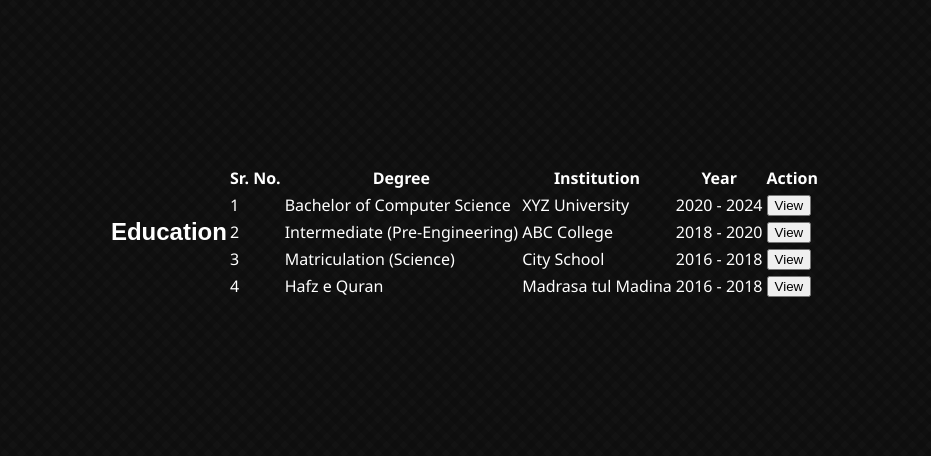
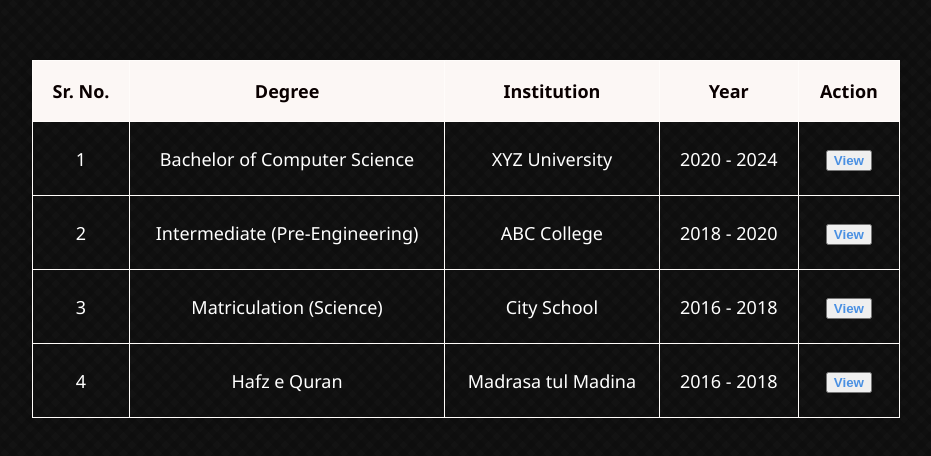
Before and after one commit to sidi-125/file-4, a React (Create React App) app: page /education in a window 1280 px wide. Shown: the part 228-684 px from the top of the page, without its empty margins (174-1105 px from the left). Built offline with nearby package versions, Linux system fonts and the light colour scheme.

Commit message:
opacity remove

```diff
--- a/src/Pages/Education/Education.css
+++ b/src/Pages/Education/Education.css
@@ -1,40 +1,150 @@
 .education-section {
+  padding: 100px 20px; /* Increased top and bottom padding */
+  text-align: center;
+  min-height: 90vh; /* Increased minimum height */
+
+  animation: fadeIn 2s ease-out forwards;
+}
+
+.education-title {
+  font-size: 80px;
+  font-weight: 10%;
+  margin-bottom: 30px;
+  color: hsl(210, 50%, 95%);
+  opacity: 0;
+  transform: translateY(-50px);
+  transition: opacity 5s, transform 5s; /* Slow down the speed */
+}
+
+.education-title.visible {
+  opacity: 1;
+  transform: translateY(0);
+}
+
+/* Remove cursor pointer and highlight effect */
+.education-table tr:hover {
+  background-color: inherit; /* Remove hover highlight */
+  transform: inherit; /* Remove scale effect */
+  cursor: default; /* Remove pointer cursor */
+}
+
+
+
+.education-table {
+  width: 70%; /* Reduced table width */
+  margin: 0 auto;
+  border-collapse: collapse;
+  box-shadow: 0 0 12px rgba(0, 0, 0, 0.1);
+  animation: slideUp 2s ease-out 0.5s forwards;
+}
+
+@keyframes slideUp {
+  0% {
+    transform: translateY(20px);
+    opacity: 0;
+  }
+  100% {
+    transform: translateY(0);
+    opacity: 1;
+  }
+}
+
+.education-table tr {
+  opacity: 0;
+  animation: fadeInRow 1.5s ease-out forwards;
+  animation-delay: calc(0.2s * var(--row-index));
+}
+
+@keyframes fadeInRow {
+  0% { opacity: 0; }
+  100% { opacity: 1; }
+}
+
+.education-table th,
+.education-table td {
+  border: 1px solid hsl(24, 100%, 99%);
+  padding: 24px 16px; /* Increased vertical padding for height */
+  font-size: 18px;
+  text-align: center;
+  transition: all 0.3s ease;
+}
+
+.education-table th {
+  background-color: hwb(20 96% 1%);
+  color: #0a0000;
+  padding: 18px;
+}
+
+.education-table th:first-child,
+.education-table td:first-child {
+  width: 60px;
+}
+
+.education-table tr:hover {
+  background-color: #6fb4ec;
+  cursor: pointer;
+  transform: scale(1.005);
+}
+
+.view-link {
+  color: #4A90E2;
+  text-decoration: none;
+  font-weight: bold;
+  transition: color 0.3s ease;
+}
+
+.view-link:hover {
+  color: #f13c05;
+  text-decoration: underline;
+}
+
+/* Modal Styles */
+.modal-overlay {
+  position: fixed;
+  top: 0;
+  left: 0;
+  right: 0;
+  bottom: 0;
+  background-color: rgba(0, 0, 0, 0.5);
   display: flex;
   justify-content: center;
   align-items: center;
-    min-height: 100vh;
-    padding: 60px 20px;
-    animation: fadeIn 1.5s ease-in-out;
+  z-index: 1000;
+  animation: fadeInOverlay 0.5s ease-out forwards;
 }
 
-  .education-box {
-    max-width: 900px;
-    width: 100%;
-    background: #fff;
-    padding: 40px;
-    border-radius: 12px;
-    box-shadow: 0 8px 16px rgba(0, 0, 0, 0.1);
+@keyframes fadeInOverlay {
+  0% { opacity: 0; }
+  100% { opacity: 1; }
 }
 
-  .education-heading {
-    font-size: 32px;
-    font-weight: bold;
+.modal-content {
+  background-color: #050101;
+  padding: 20px;
+  border-radius: 10px;
+  width: 450px;
+  max-width: 90%;
+  box-shadow: 0 4px 10px rgba(0, 0, 0, 0.2);
+  animation: scaleUp 0.3s ease-out forwards;
+}
+
+@keyframes scaleUp {
+  0% { transform: scale(0.8); }
+  100% { transform: scale(1); }
+}
+
+.close-btn {
+  position: absolute;
+  top: 10px;
+  right: 10px;
+  font-size: 30px;
+  cursor: pointer;
+}
+
+h2 {
   margin-bottom: 20px;
 }
 
-  .education-description {
-    font-size: 18px;
-    color: #444;
-    line-height: 1.6;
+p {
+  margin: 10px 0;
 }
-
-  @keyframes fadeIn {
-    from {
-      opacity: 0;
-      transform: translateY(20px);
-    }
-    to {
-      opacity: 1;
-      transform: translateY(0);
-    }
-  }
--- a/src/Pages/Education/index.jsx
+++ b/src/Pages/Education/index.jsx
@@ -1,4 +1,3 @@
-// src/Pages/Education/index.jsx
 import React, { useState, useEffect } from 'react';
 import '../Education/Education.css';
 
@@ -6,7 +5,6 @@ function Education() {
   const [modalContent, setModalContent] = useState(null);
   const [isVisible, setIsVisible] = useState(false);
 
-  // Education Data
   const educationData = [
     {
       id: 1,
```
Lines whose indentation alone changed are shown as unchanged.
